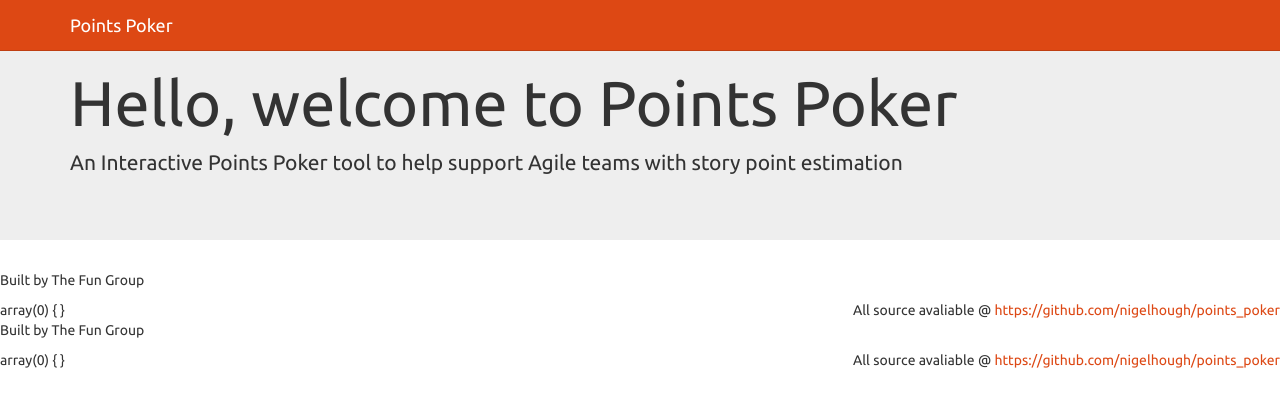
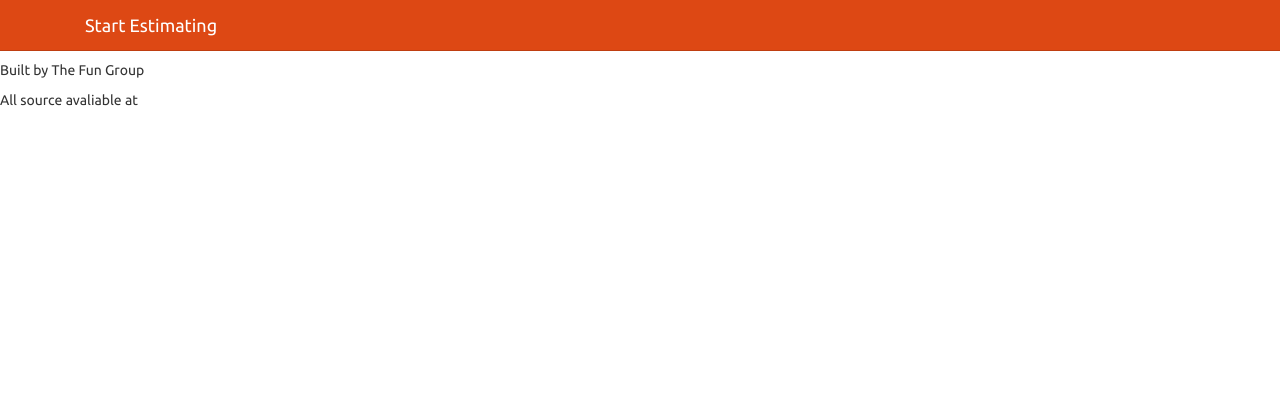
Before and after one commit to nigelhough/Estim8, a PHP site: template templates/footer.php in a window 1280 px wide. Shown: the top 407 px of the page. Run offline with PHP 8.4, Linux system fonts and the light colour scheme; the template is opened without the code that fills it, so the values that code supplies are empty; some libraries are stand-ins or nearby versions.

Commit message:
Added to config file and re-branded Estim8

```diff
--- a/templates/footer.php
+++ b/templates/footer.php
@@ -1,9 +1,14 @@
+<?php
+//echo '<br/><br/>';
+//var_dump($_SESSION);
+?>
+
         </div>
         <footer class="footer">
             <p>Built by The Fun Group</p>
-            <p class="pull-right">All source avaliable @ <a href="https://github.com/nigelhough/points_poker">https://github.com/nigelhough/points_poker</a></p>
+            <p>All source avaliable at
+                <a href="<?= \Utils\Config::get("repository") ?>"><?= \Utils\Config::get("repository") ?></a>
+            </p>
         </footer>
     </body>
 </html>
-        <?php
-        var_dump($_SESSION);
--- a/templates/header.php
+++ b/templates/header.php
@@ -1,9 +1,9 @@
 <!DOCTYPE html PUBLIC "-//W3C//DTD XHTML 1.0 Strict//EN" "http://www.w3.org/TR/xhtml1/DTD/xhtml1-strict.dtd">
 <html xmlns="http://www.w3.org/1999/xhtml" xml:lang="en">
     <head>
-        <title>Points Poker</title>
+        <title><?= \Utils\Config::get("project_name") ?></title>
         <meta charset="utf-8">
-        <meta name="description" content="An Interactive Points Poker tool to help support Agile teams with story points estimation">
+        <meta name="description" content="An Interactive Planning Poker tool to help support Agile teams with story points estimation">
 
         <!-- JQuery Library -->
         <script src="//ajax.googleapis.com/ajax/libs/jquery/2.1.1/jquery.min.js"></script>
@@ -22,9 +22,9 @@
         <script src="https://maxcdn.bootstrapcdn.com/bootstrap/3.3.1/js/bootstrap.min.js"></script>
 
         <!-- generic project includes-->
-        <script src="js/pointsPoker.js"></script>
+        <script src="js/estim8.js"></script>
 
-        <link rel="stylesheet" href="css/pointsPoker.css">
+        <link rel="stylesheet" href="css/estim8.css">
     </head>
     <body>
         <nav class="navbar navbar-default navbar-fixed-top">
@@ -36,19 +36,11 @@
                         <span class="icon-bar"></span>
                         <span class="icon-bar"></span>
                     </button>
-                    <a class="navbar-brand" href="?">Points Poker</a>
+                    <a class="navbar-brand" href="/"><?= \Utils\Config::get("project_name") ?></a>
+                    <a class="navbar-brand" href="estimate">Start Estimating</a>
                 </div>
                 <div id="navbar" class="navbar-collapse collapse">
                 </div><!--/.navbar-collapse -->
             </div>
         </nav>
-
-        <!-- Main jumbotron for a primary marketing message or call to action -->
-        <div class="jumbotron">
-            <div class="container">
-                <h1>Hello, welcome to Points Poker</h1>
-                <p>An Interactive Points Poker tool to help support Agile teams with story point estimation </p>
-            </div>
-        </div>
-
-        <div class="container">
+        <div class="container theme-showcase" role="main">
```
Also changed, not shown: config.ini (+8 -0 lines).
